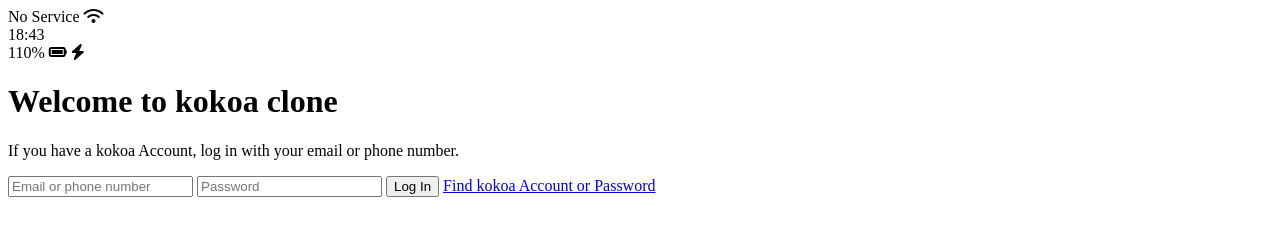
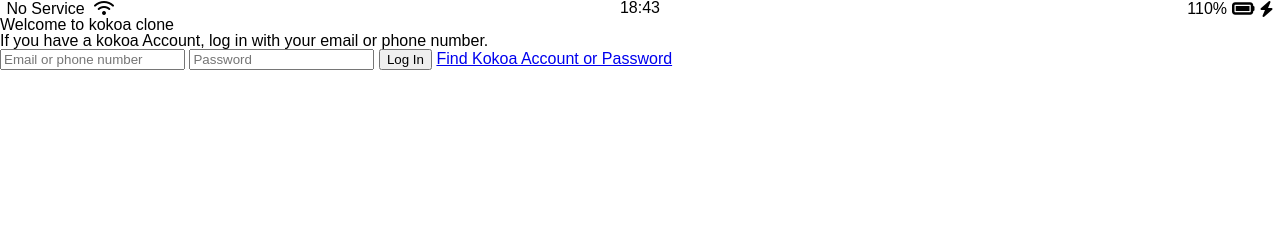
Before and after one commit to parksr89/kokoa-massage-clone-2023, a plain HTML site: page index.html in a window 1280 px wide. Drawn offline with Linux system fonts and the light colour scheme; a web font is replaced by a local one.

Commit message:
6.5 status Bar CSS

```diff
--- /dev/null
+++ b/css/reset.css
@@ -0,0 +1,135 @@
+/* http://meyerweb.com/eric/tools/css/reset/
+   v2.0 | 20110126
+   License: none (public domain)
+*/
+
+html,
+body,
+div,
+span,
+applet,
+object,
+iframe,
+h1,
+h2,
+h3,
+h4,
+h5,
+h6,
+p,
+blockquote,
+pre,
+a,
+abbr,
+acronym,
+address,
+big,
+cite,
+code,
+del,
+dfn,
+em,
+img,
+ins,
+kbd,
+q,
+s,
+samp,
+small,
+strike,
+strong,
+sub,
+sup,
+tt,
+var,
+b,
+u,
+i,
+center,
+dl,
+dt,
+dd,
+ol,
+ul,
+li,
+fieldset,
+form,
+label,
+legend,
+table,
+caption,
+tbody,
+tfoot,
+thead,
+tr,
+th,
+td,
+article,
+aside,
+canvas,
+details,
+embed,
+figure,
+figcaption,
+footer,
+header,
+hgroup,
+menu,
+nav,
+output,
+ruby,
+section,
+summary,
+time,
+mark,
+audio,
+video {
+    margin: 0;
+    padding: 0;
+    border: 0;
+    font-size: 100%;
+    font: inherit;
+    vertical-align: baseline;
+}
+
+/* HTML5 display-role reset for older browsers */
+article,
+aside,
+details,
+figcaption,
+figure,
+footer,
+header,
+hgroup,
+menu,
+nav,
+section {
+    display: block;
+}
+
+body {
+    line-height: 1;
+}
+
+ol,
+ul {
+    list-style: none;
+}
+
+blockquote,
+q {
+    quotes: none;
+}
+
+blockquote:before,
+blockquote:after,
+q:before,
+q:after {
+    content: '';
+    content: none;
+}
+
+table {
+    border-collapse: collapse;
+    border-spacing: 0;
+}
--- /dev/null
+++ b/css/styles.css
@@ -0,0 +1,34 @@
+@import url('https://fonts.googleapis.com/css2?family=Belleza&display=swap');
+@import "reset.css";
+
+body {
+    font-family: 'Belleza', sans-serif;
+}
+
+.status-bar {
+    display: flex;
+    justify-content: center;
+}
+
+.status-bar__column {
+    width: 33%;
+}
+
+.status-bar__column:first-child span {
+    margin-right: 5px;
+}
+
+.status-bar__column:nth-child(2) {
+    display: flex;
+    justify-content: center;
+}
+
+.status-bar__column:last-child {
+    display: flex;
+    justify-content: flex-end;
+    align-items: center;
+}
+
+.status-bar__column .fa-battery-full {
+    margin: 0px 5px;
+}
--- a/index.html
+++ b/index.html
@@ -2,6 +2,7 @@
 <html lang="en">
 
 <head>
+    <link rel="stylesheet" href="css/styles.css" />
     <meta charset="UTF-8">
     <meta name="viewport" content="width=device-width, initial-scale=1.0">
     <title>Welcome to kokoa Talk</title>
@@ -9,7 +10,7 @@
 </head>
 
 <body>
-    <div id="status-bar">
+    <div class="status-bar">
         <div class="status-bar__column">
             <span>No Service</span>
             <i class="fa-solid fa-wifi"></i>
@@ -19,7 +20,7 @@
         </div>
         <div class="status-bar__column">
             <span>110%</span>
-            <i class="fa-solid fa-battery-full"></i>
+            <i class="fa-solid fa-battery-full fa-lg"></i>
             <i class="fa-solid fa-bolt"></i>
         </div>
     </div>
@@ -33,7 +34,7 @@
         <input type="text" placeholder="Email or phone number" />
         <input type="password" placeholder="Password" />
         <input type="submit" value="Log In" />
-        <a href="#">Find kokoa Account or Password</a>
+        <a href="#">Find Kokoa Account or Password</a>
     </form>
 
 
```
